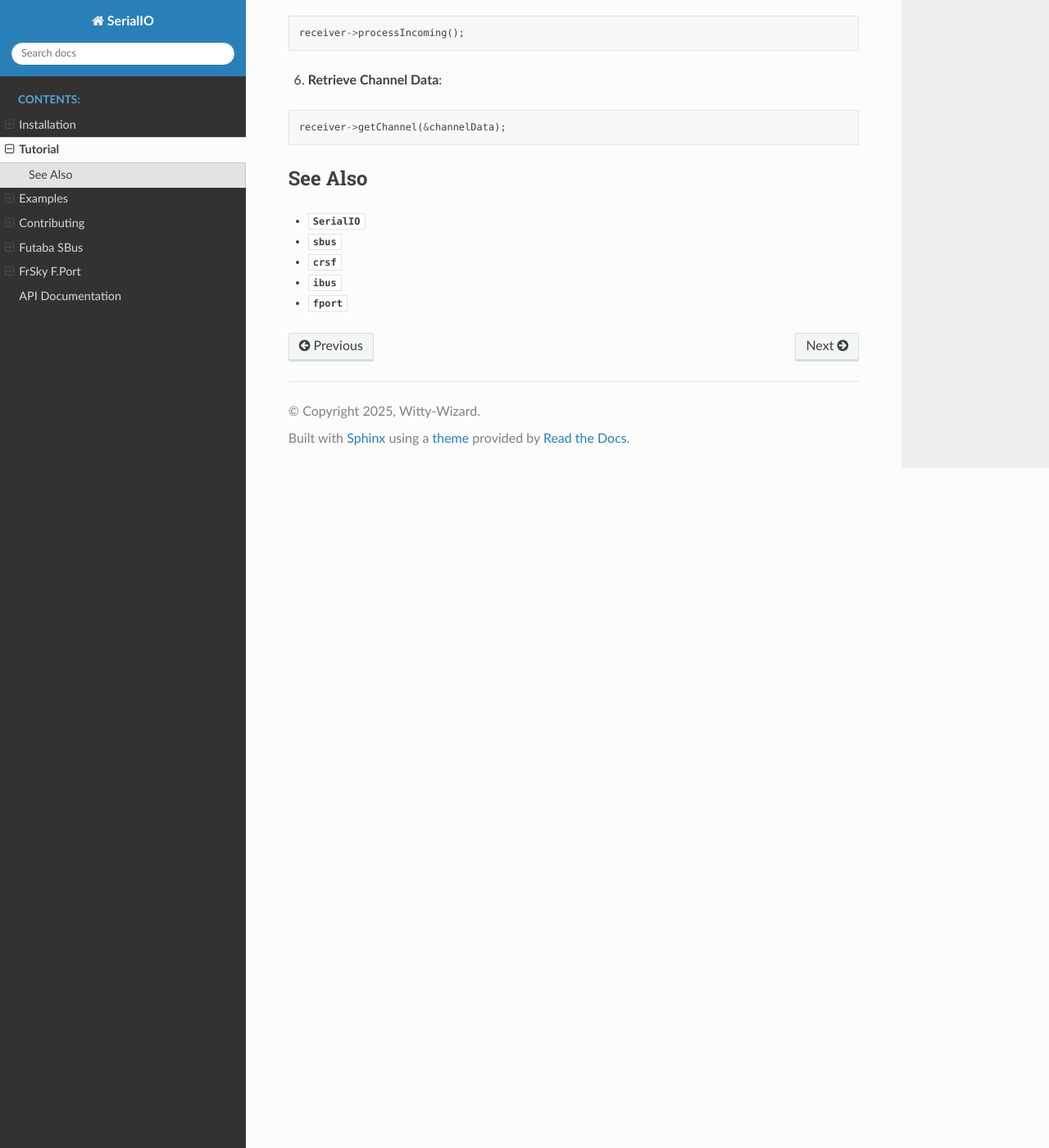
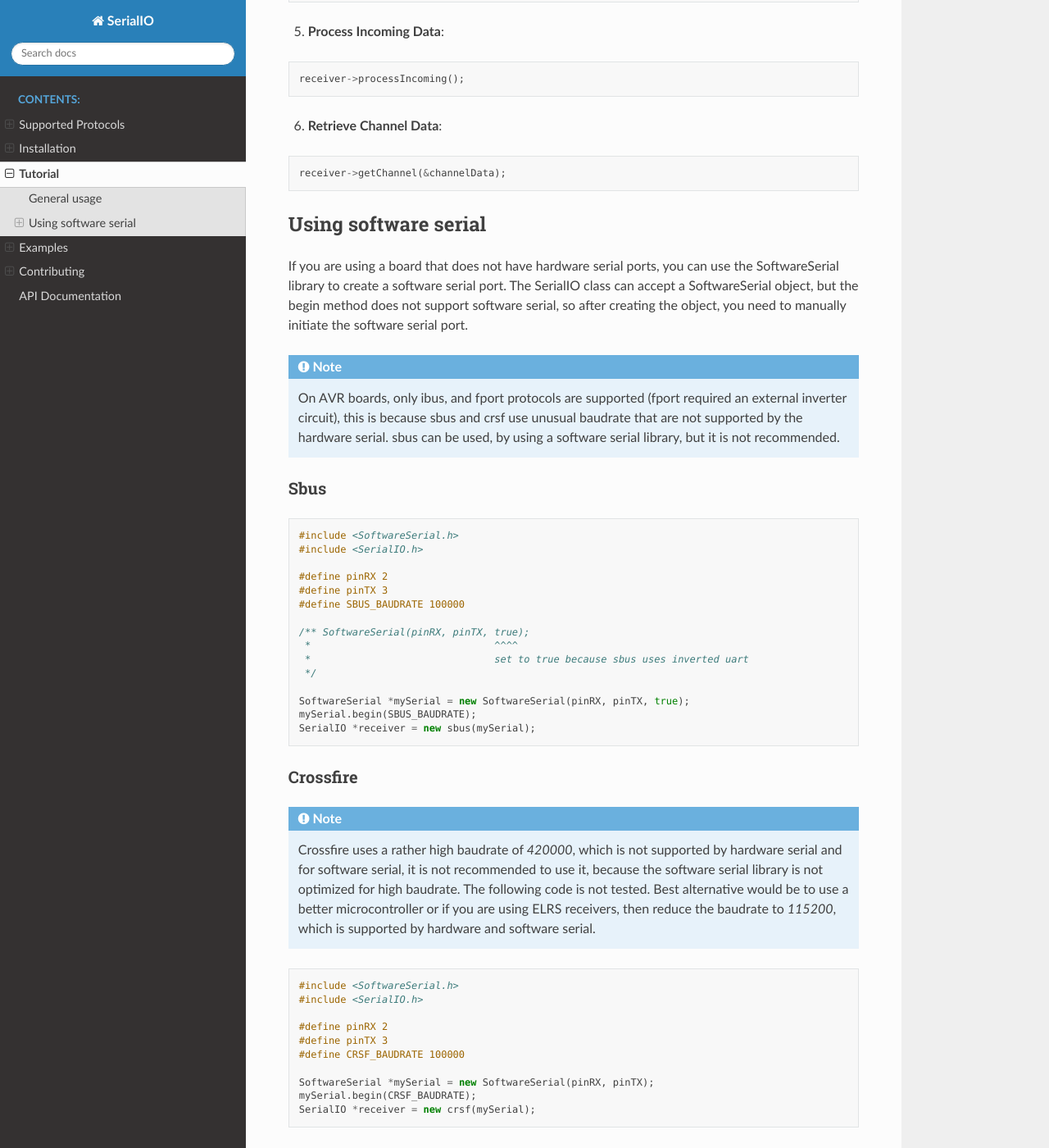
Before and after one commit to Witty-Wizard/SerialIO, a Sphinx documentation site: the page built from Docs/source/tutorial.rst, in a window 1280 px wide and 1400 px high, scrolled down 844 px. Shown: the whole window at 82% size. Built offline with Sphinx 7.4.7 and the Read the Docs theme 3.1.0, drawn with Linux system fonts in a browser that asks for light colours.

```diff
--- a/Docs/source/installation.rst
+++ b/Docs/source/installation.rst
@@ -5,8 +5,9 @@ Installation
 
 Arduino Installation
 --------------------
+SerialIO is available on the Arduino library manager or,
 
-To use the SerialIO library in your Arduino projects, follow these installation steps:
+you can install it manually by downloading the library from the GitHub repository:
 
 1. Download the SerialIO library from the `GitHub repository <https://github.com/Witty-Wizard/SerialIO>`_.
 2. Extract the downloaded ZIP file.
@@ -17,7 +18,7 @@ To use the SerialIO library in your Arduino projects, follow these installation
 PlatformIO Installation
 -----------------------
 
-If you are using PlatformIO, you can install the SerialIO library directly from the PlatformIO Library Manager. Add the following line to your `platformio.ini` file:
+If you are using PlatformIO, you can install the SerialIO library directly from the PlatformIO Library Manager. Add the following line to your ``platformio.ini`` file:
 
 .. code-block:: ini
 
--- a/Docs/source/tutorial.rst
+++ b/Docs/source/tutorial.rst
@@ -1,7 +1,10 @@
 .. _tutorial:
 
 Tutorial
-========
+##########
+
+General usage
+==========================
 
 To use the library for decoding RC protocols in your Arduino project, follow these steps:
 
@@ -49,6 +52,61 @@ To instantiate a SerialIO object for receiving data only:
 
     receiver->getChannel(&channelData);
 
+Using software serial
+==========================
+If you are using a board that does not have hardware serial ports, you can use the SoftwareSerial library to create a software serial port.
+The SerialIO class can accept a SoftwareSerial object, but the begin method does not support software serial, so after creating the object, you need to
+manually initiate the software serial port.
+
+.. note::
+
+    On AVR boards, only ibus, and fport protocols are supported (fport required an external inverter circuit), this is because sbus and crsf use unusual baudrate that are not supported by the hardware serial.
+    sbus can be used, by using a software serial library, but it is not recommended.
+
+Sbus
+^^^^^^
+
+.. code-block:: cpp
+
+    #include <SoftwareSerial.h>
+    #include <SerialIO.h>
+
+    #define pinRX 2
+    #define pinTX 3
+    #define SBUS_BAUDRATE 100000
+
+    /** SoftwareSerial(pinRX, pinTX, true);
+     *                               ^^^^
+     *                               set to true because sbus uses inverted uart
+     */
+
+    SoftwareSerial *mySerial = new SoftwareSerial(pinRX, pinTX, true);
+    mySerial.begin(SBUS_BAUDRATE);
+    SerialIO *receiver = new sbus(mySerial);
+
+Crossfire
+^^^^^^^^^
+
+.. note::
+
+    Crossfire uses a rather high baudrate of `420000`, which is not supported by hardware serial and for software serial,
+    it is not recommended to use it, because the software serial library is not optimized for high baudrate. The following code
+    is not tested. Best alternative would be to use a better microcontroller or if you are using ELRS receivers, then reduce the
+    baudrate to `115200`, which is supported by hardware and software serial.
+
+.. code-block:: cpp
+
+    #include <SoftwareSerial.h>
+    #include <SerialIO.h>
+
+    #define pinRX 2
+    #define pinTX 3
+    #define CRSF_BAUDRATE 100000
+
+    SoftwareSerial *mySerial = new SoftwareSerial(pinRX, pinTX);
+    mySerial.begin(CRSF_BAUDRATE);
+    SerialIO *receiver = new crsf(mySerial);
+
 See Also
 ^^^^^^^^
 - :cpp:class:`SerialIO`
```
Also changed, not shown: Docs/source/fport.rst (deleted, +0 -37 lines), Docs/source/index.rst (+9 -25 lines), Docs/source/supportedprotocols.rst (renamed from Docs/source/sbus.rst, +41 -7 lines), README.md (+11 -3 lines).
